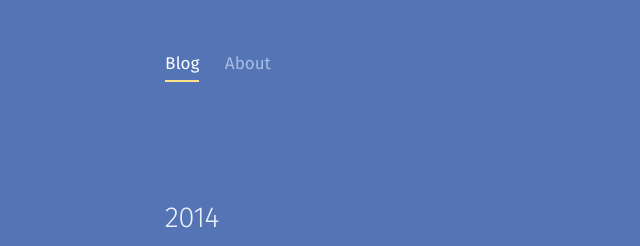
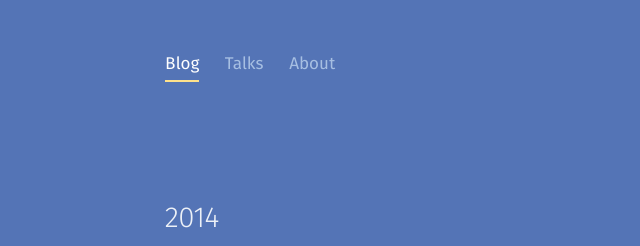
Before and after one commit to tonsky/tonsky.github.io, a Jekyll site: the page built from index.html, in a window 1280 px wide. Shown: the top 246 px of the page, without its empty margins (204-844 px from the left). Built offline with Jekyll 4.4.1, drawn with Linux system fonts in a browser that asks for light colours.

Commit message:
talks section added

```diff
--- a/_layouts/post.html
+++ b/_layouts/post.html
@@ -3,6 +3,7 @@ layout: default
 ---
 <ul class=menu>
   <li><a class="menu__item menu__item_inside" href="/">Blog</a>
+  <li><a class="menu__item" href="/talks/">Talks</a>
   <li><a class="menu__item" href="/about/">About</a>
 </ul>
 
--- a/about/index.html
+++ b/about/index.html
@@ -12,6 +12,7 @@
 
 <ul class=menu>
   <li><a class="menu__item" href="/">Blog</a>
+  <li><a class="menu__item" href="/talks/">Talks</a>
   <li><a class="menu__item menu__item_selected" href="/about/">About</a>
 </ul>
 
--- a/index.html
+++ b/index.html
@@ -5,6 +5,7 @@ title: tonsky.me
 
 <ul class=menu>
   <li><a class="menu__item menu__item_selected" href="/">Blog</a>
+  <li><a class="menu__item" href="/talks/">Talks</a>
   <li><a class="menu__item" href="/about/">About</a>
 </ul>
 
--- a/talks/2014-05-17-functional-approach-to-js/slides/style.css
+++ b/talks/2014-05-17-functional-approach-to-js/slides/style.css
@@ -72,6 +72,6 @@ pre, code { font-family: 'firamono'; line-height: 1.5em; }
 .hl, .remark-code-line-highlighted { background-color: transparent; color: hsl(45,98%,77%); }
 
 /* Black & White*/
-
+/*
  .remark-container, body, .remark-slide-content { background-color: black; }
- a:hover, .hl, .remark-code-line-highlighted { color: hsl(100, 80%, 50%); }
+ a:hover, .hl, .remark-code-line-highlighted { color: hsl(100, 80%, 50%); }*/
--- a/talks/index.html
+++ b/talks/index.html
@@ -10,4 +10,4 @@ title: Talks @ tonsky.me
 
 <div class="post">
   <h1>2014</h1>
-  <p><a href="2014-05-17-functional-approach-to-js/slides/">Functional approach to JS</a> @ <a href="http://itlifeconf.ru/web-backend">IT Life</a> <span class=date>5/17</span>
+  <p><a href="2014-05-17-functional-approach-to-js/slides/" target=_blank>Функциональный подход к JavaScript</a> @ <a href="http://itlifeconf.ru/web-backend">IT Life</a> <span class=date>5/17</span>
```
